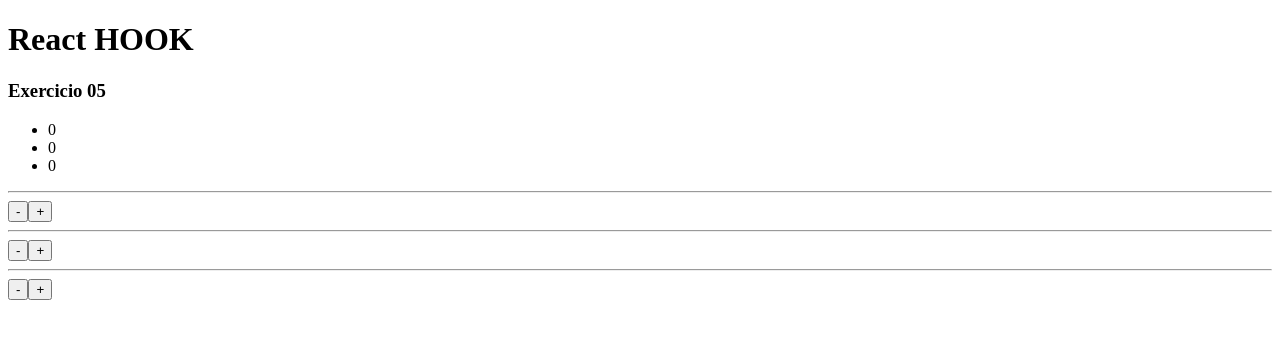
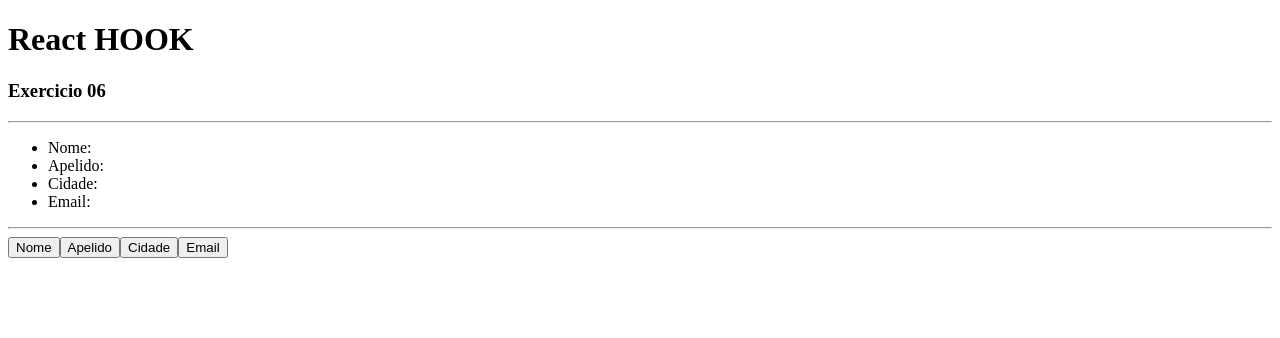
Before and after one commit to kayonulldreinull/react_next_hooks, a React (Vite) app: page / in a window 1280 px wide. Shown: the top 338 px of the page. Built offline with nearby package versions, Linux system fonts and the light colour scheme.

Commit message:
08_hooks exercises

```diff
--- a/src/App.jsx
+++ b/src/App.jsx
@@ -5,7 +5,8 @@ import React from 'react'
 // import HookState03 from './components/UseState_03'
 // import HookState04 from './components/UseState_04'
 // import HookState06 from './components/UseState_06'
-import HookState07 from './components/UseState_07'
+// import HookState07 from './components/UseState_07'
+import HookState08 from './components/UseState_08'
 
 
 
@@ -17,7 +18,8 @@ export default() => {
 
       {/* <HookState05 /> */}
       {/* <HookState06 /> */}
-      <HookState07 />
+      {/* <HookState07 /> */}
+      <HookState08 />
     </>
   )
 }
--- /dev/null
+++ b/src/components/UseState_08.jsx
@@ -0,0 +1,51 @@
+import React from "react";
+import { useState } from "react";
+
+export default () => {
+
+    const tmp = {
+        nome:'',
+        apelido: '',
+        cidade: '',
+        email: ''
+    }
+
+    const [cliente, setCliente] = useState(tmp)
+
+    return (
+        <>
+            <h3>Exercicio 06</h3>
+            <hr />
+            <ul>
+                <li>Nome: {cliente.nome}</li>
+                <li>Apelido: {cliente.apelido}</li>
+                <li>Cidade: {cliente.cidade}</li>
+                <li>Email: {cliente.email}</li>
+            </ul>
+            <hr />
+            <button onClick={() => {
+                const c = {...cliente}
+                c.nome = 'Kayo'
+                setCliente(c)
+            }}>Nome</button>
+
+            <button onClick={() => {
+                const c = {...cliente}
+                c.apelido = 'Every'
+                setCliente(c)
+            }}>Apelido</button>
+
+            <button onClick={() => {
+                const c = {...cliente}
+                c.cidade = 'Faro'
+                setCliente(c)
+            }}>Cidade</button>
+
+            <button onClick={() => {
+                const c = {...cliente}
+                c.email = 'santaflow@mail.ru'
+                setCliente(c)
+            }}>Email</button>
+        </>
+    )
+}
```
